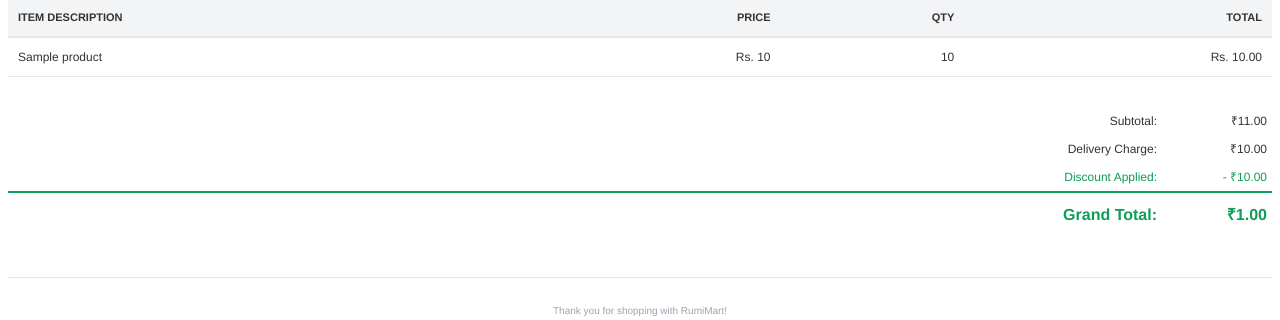
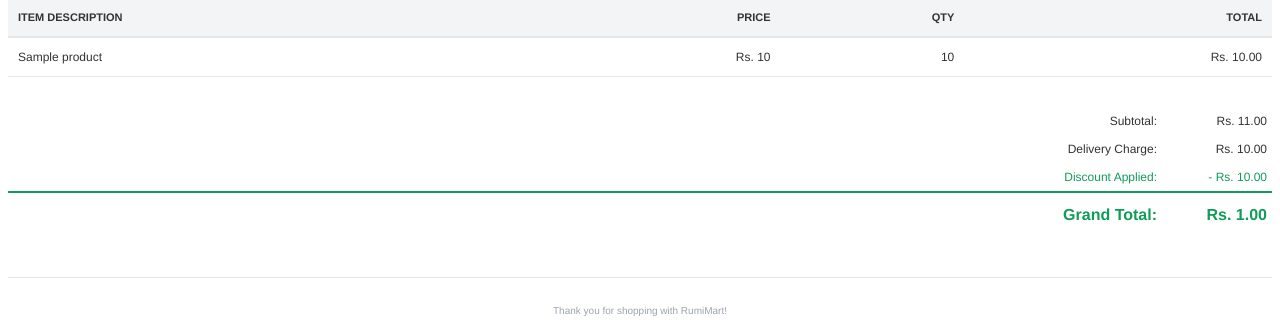
Before and after one commit to adnan-parwez/Mart, a Django app: template templates/store/pdf_invoice.html in a window 1280 px wide. Shown: the part 259-579 px from the top of the page. Run offline with Django 5.2, Linux system fonts and the light colour scheme; the template is opened without the code that fills it: most values are stand-ins (such as "Sample title", 1, 10 or a date in 2020).

Commit message:
Rs. sign

```diff
--- a/templates/store/pdf_invoice.html
+++ b/templates/store/pdf_invoice.html
@@ -159,14 +159,14 @@
         <!-- Subtotal -->
         <tr>
             <td style="text-align: right; padding: 5px; color: #333;">Subtotal:</td>
-            <td style="text-align: right; padding: 5px; width: 100px;">₹{{ order.total_price|add:order.discount_amount|floatformat:2 }}</td>
+            <td style="text-align: right; padding: 5px; width: 100px;">Rs. {{ order.total_price|add:order.discount_amount|floatformat:2 }}</td>
         </tr>
 
         <!-- Delivery Charge -->
         {% if delivery_fee > 0 %}
         <tr>
             <td style="text-align: right; padding: 5px; color: #333;">Delivery Charge:</td>
-            <td style="text-align: right; padding: 5px;">₹{{ delivery_fee|floatformat:2 }}</td>
+            <td style="text-align: right; padding: 5px;">Rs. {{ delivery_fee|floatformat:2 }}</td>
         </tr>
         {% endif %}
 
@@ -174,14 +174,14 @@
         {% if order.discount_amount > 0 %}
         <tr>
             <td style="text-align: right; padding: 5px; color: #0f9d58;">Discount Applied:</td>
-            <td style="text-align: right; padding: 5px; color: #0f9d58;">- ₹{{ order.discount_amount|floatformat:2 }}</td>
+            <td style="text-align: right; padding: 5px; color: #0f9d58;">- Rs. {{ order.discount_amount|floatformat:2 }}</td>
         </tr>
         {% endif %}
 
         <!-- Grand Total (with a top border) -->
         <tr>
             <td style="text-align: right; padding: 10px 5px; font-weight: bold; font-size: 16px; border-top: 2px solid #0f9d58; color: #0f9d58;">Grand Total:</td>
-            <td style="text-align: right; padding: 10px 5px; font-weight: bold; font-size: 16px; border-top: 2px solid #0f9d58; color: #0f9d58;">₹{{ order.total_price|floatformat:2 }}</td>
+            <td style="text-align: right; padding: 10px 5px; font-weight: bold; font-size: 16px; border-top: 2px solid #0f9d58; color: #0f9d58;">Rs. {{ order.total_price|floatformat:2 }}</td>
         </tr>
     </table>
 
```
